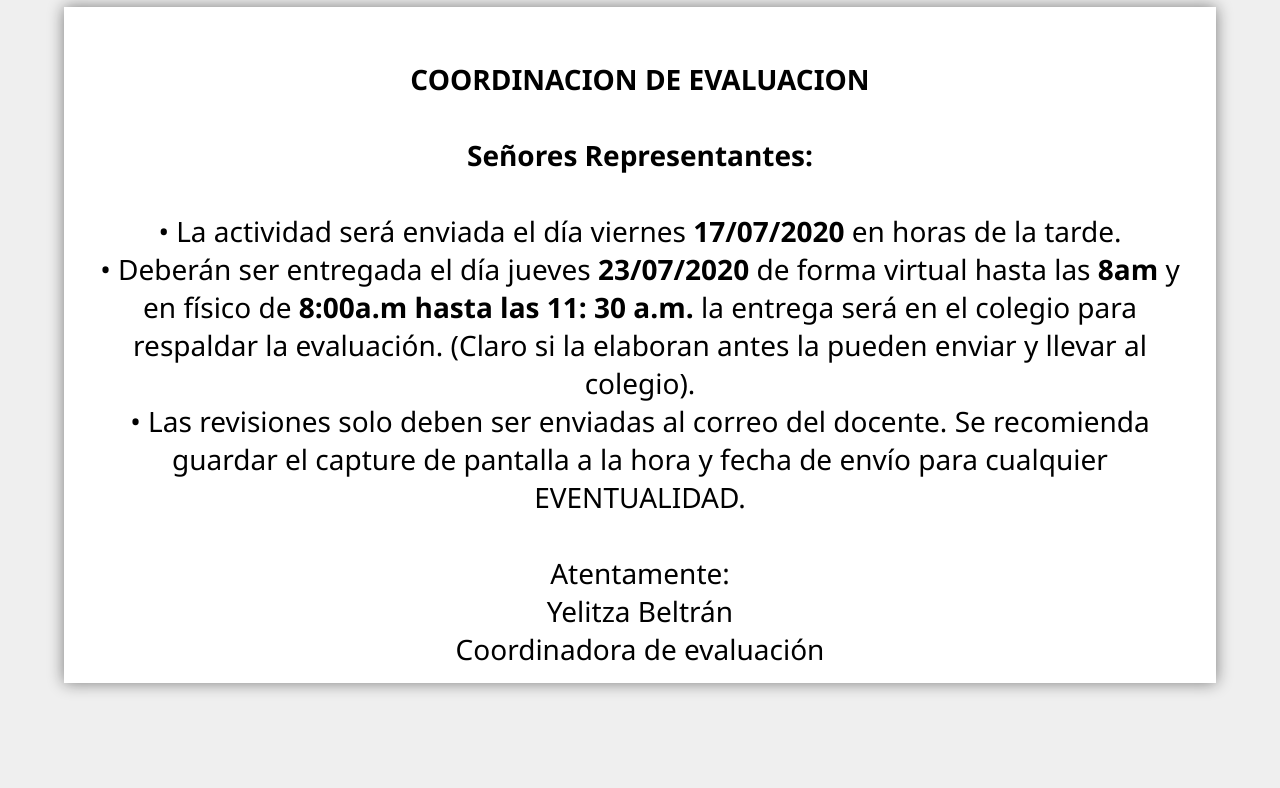
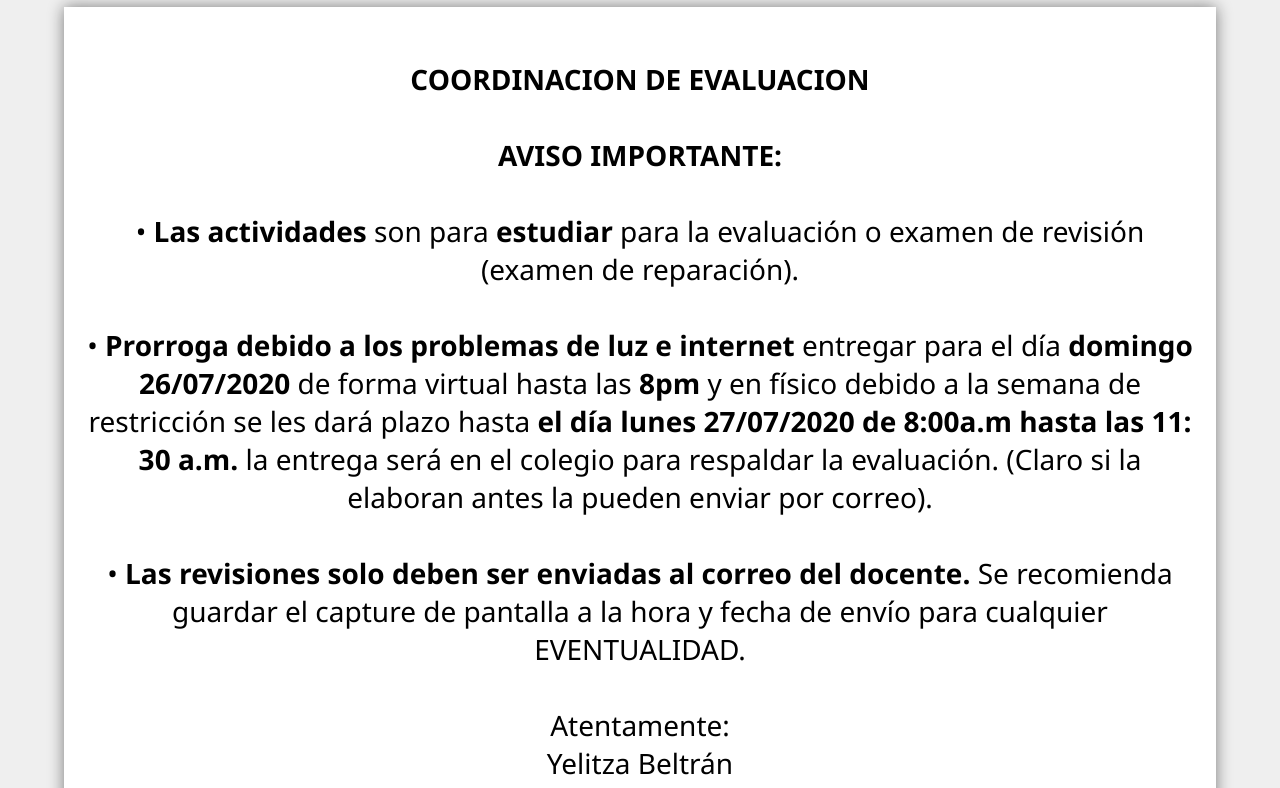
Before and after one commit to csantabarbara/home_works, a plain HTML site: page index.html in a window 1280 px wide. Shown: the part 400-1188 px from the top of the page. Drawn offline with Linux system fonts and the light colour scheme.

Commit message:
Update index.html

```diff
--- a/index.html
+++ b/index.html
@@ -20,11 +20,11 @@
         <p class="text">
         <b><br>COORDINACION DE EVALUACION</b><br><br>
 
-        <b>Señores Representantes:</b><br><br>
+        <b>AVISO IMPORTANTE:</b><br><br>
 
-        •	La actividad será enviada el día viernes <b>17/07/2020</b> en horas de la tarde.<br>
-        •	 Deberán ser entregada el día jueves <b>23/07/2020</b> de forma virtual hasta las <b>8am</b>  y en físico de <b>8:00a.m hasta las  11: 30 a.m.</b> la entrega será en el colegio  para respaldar la evaluación. (Claro si la elaboran antes la pueden enviar y llevar al colegio).<br>
-        •	Las revisiones solo deben ser enviadas al correo del docente. Se recomienda guardar el capture de pantalla a la hora y fecha de envío para cualquier EVENTUALIDAD.<br>
+        •	<b>Las actividades</b> son para <b>estudiar</b> para la evaluación o examen de revisión (examen de reparación).<br><br>
+        •	 <b>Prorroga debido a los problemas de luz e internet</b> entregar para el día <b>domingo 26/07/2020</b> de forma virtual hasta las <b>8pm</b> y en físico debido a la semana de restricción se les dará plazo hasta <b>el día lunes 27/07/2020 de 8:00a.m hasta las 11: 30 a.m.</b> la entrega será en el colegio para respaldar la evaluación. (Claro si la elaboran antes la pueden enviar por correo).<br><br>
+        •	<b>Las revisiones solo deben ser enviadas al correo del docente.</b> Se recomienda guardar el capture de pantalla a la hora y fecha de envío para cualquier EVENTUALIDAD.<br>
 
         <br>Atentamente:<br>
         Yelitza Beltrán<br>
```
